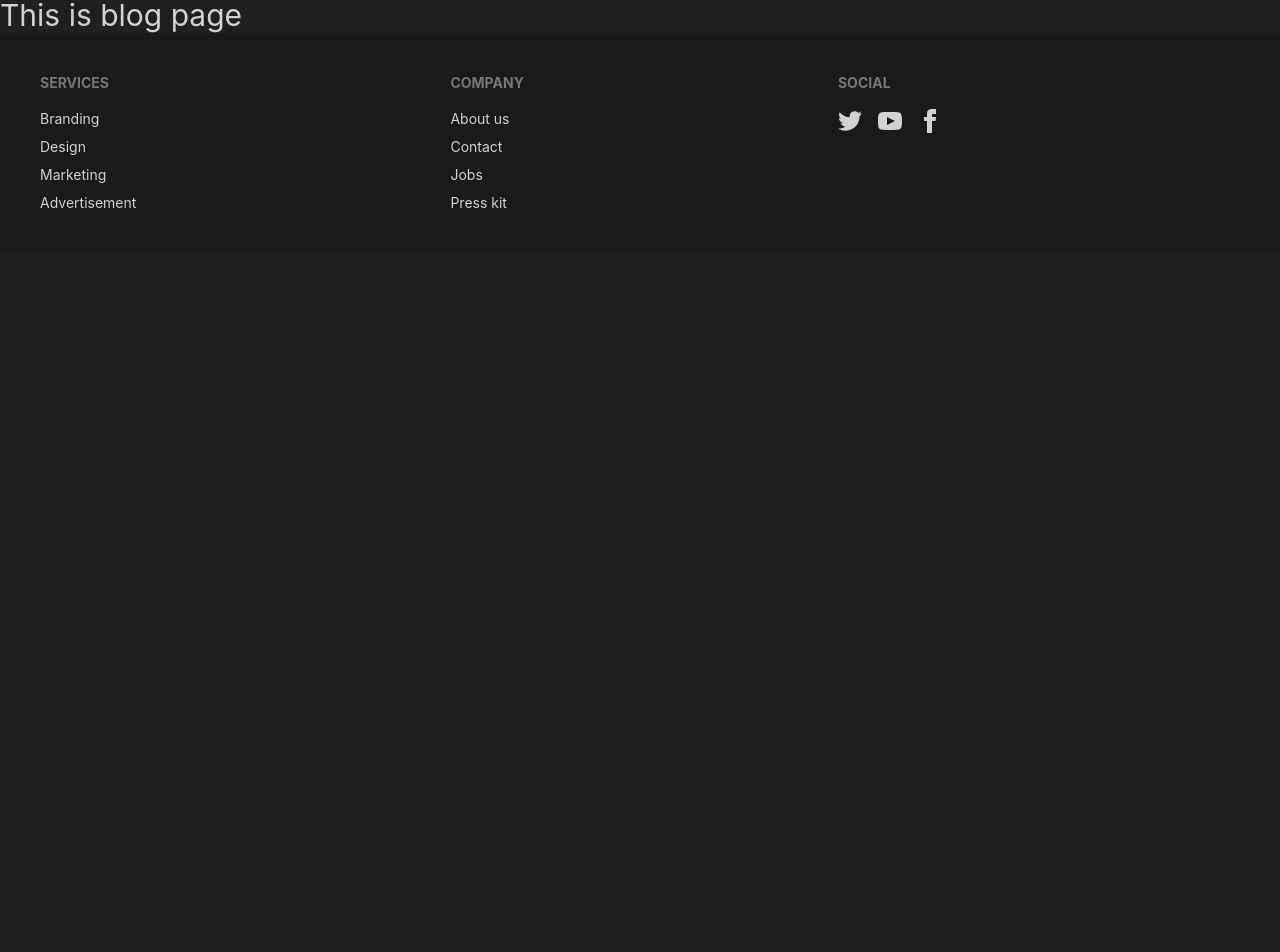
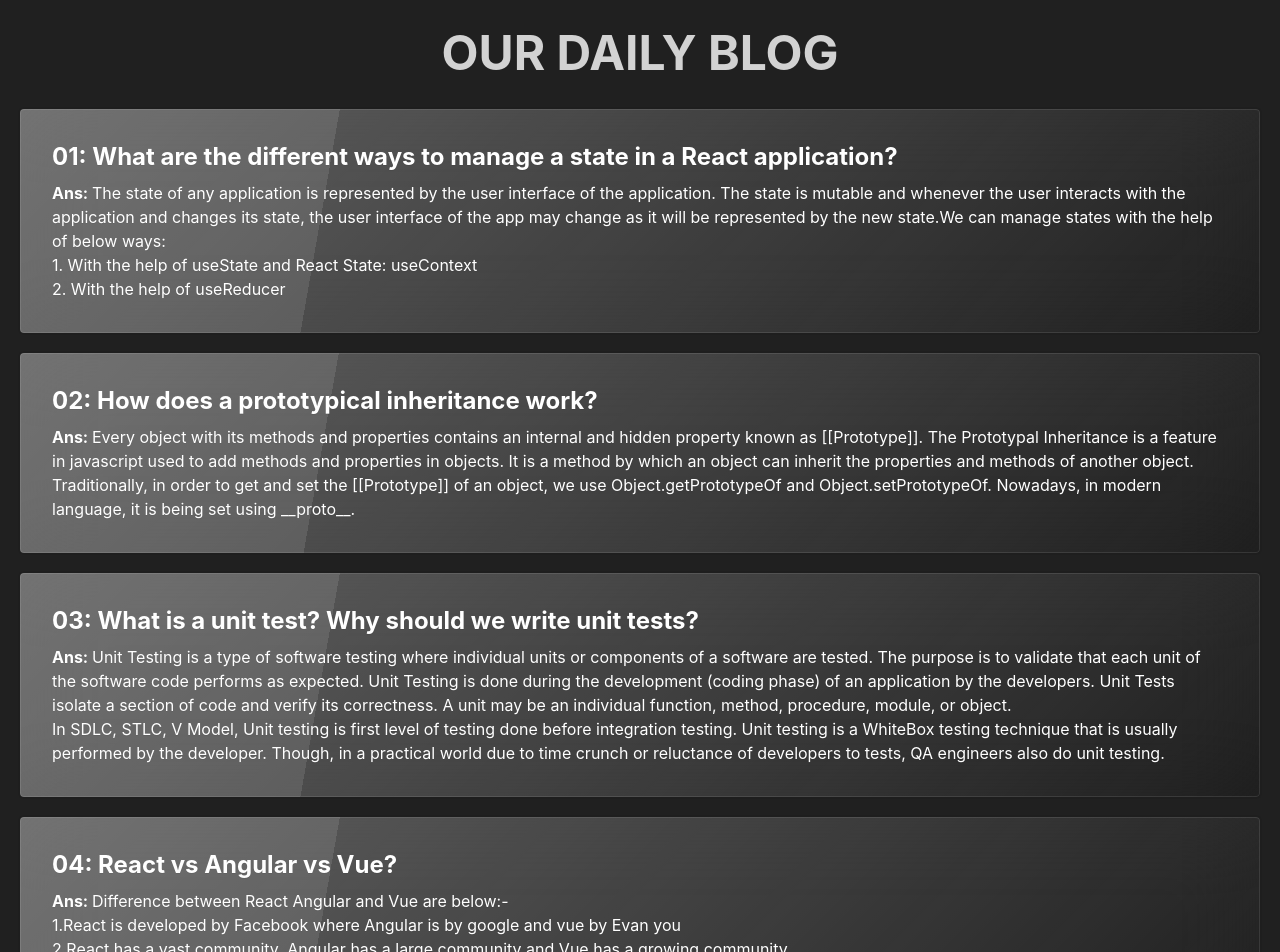
Before and after one commit to nabiursiddique/used-phoneshop-client, a React (Create React App) app: page /blogs in a window 1280 px wide. Shown: the part 67-1019 px from the top of the page. Before the commit the page ends 800 px from the top, so only its background shows below. Built offline with nearby package versions, Linux system fonts and the light colour scheme.

Commit message:
Blog page is completed

```diff
--- a/src/Pages/Blogs/Blogs.js
+++ b/src/Pages/Blogs/Blogs.js
@@ -2,8 +2,57 @@
 
 const Blogs = () => {
     return (
-        <div>
-            <h2 className="text-3xl">This is blog page</h2>
+        <div className='mx-5'>
+            <h2 className="text-5xl text-center font-bold my-8">OUR DAILY BLOG</h2>
+            {/* First question */}
+            <div>
+                <div className="card glass text-white my-5">
+                    <div className="card-body">
+                        <h2 className="text-2xl font-bold">01: What are the different ways to manage a state in a React application?</h2>
+                        <p><b>Ans: </b>The state of any application is represented by the user interface of the application. The state is mutable and whenever the user interacts with the application and changes its state, the user interface of the app may change as it will be represented by the new state.We can manage states with the help of below ways:<br></br>
+                            1. With the help of useState and React State: useContext <br></br>
+                            2. With the help of useReducer
+                        </p>
+                    </div>
+                </div>
+            </div>
+            {/* 2nd question */}
+            <div>
+                <div className="card glass text-white my-5">
+                    <div className="card-body">
+                        <h2 className="text-2xl font-bold">02: How does a prototypical inheritance work?</h2>
+                        <p><b>Ans: </b>Every object with its methods and properties contains an internal and hidden property known as [[Prototype]]. The Prototypal Inheritance is a feature in javascript used to add methods and properties in objects. It is a method by which an object can inherit the properties and methods of another object. Traditionally, in order to get and set the [[Prototype]] of an object, we use Object.getPrototypeOf and Object.setPrototypeOf. Nowadays, in modern language, it is being set using __proto__.
+                        </p>
+                    </div>
+                </div>
+            </div>
+            {/* Third question */}
+            <div>
+                <div className="card glass text-white my-5">
+                    <div className="card-body">
+                        <h2 className="text-2xl font-bold">03: What is a unit test? Why should we write unit tests? </h2>
+                        <p><b>Ans: </b>Unit Testing is a type of software testing where individual units or components of a software are tested. The purpose is to validate that each unit of the software code performs as expected. Unit Testing is done during the development (coding phase) of an application by the developers. Unit Tests isolate a section of code and verify its correctness. A unit may be an individual function, method, procedure, module, or object. <br></br>
+
+                            In SDLC, STLC, V Model, Unit testing is first level of testing done before integration testing. Unit testing is a WhiteBox testing technique that is usually performed by the developer. Though, in a practical world due to time crunch or reluctance of developers to tests, QA engineers also do unit testing.
+                        </p>
+                    </div>
+                </div>
+            </div>
+            {/* Fourth question */}
+            <div>
+                <div className="card glass text-white my-5">
+                    <div className="card-body">
+                        <h2 className="text-2xl font-bold">04: React vs Angular vs Vue? </h2>
+                        <p><b>Ans: </b>Difference between React Angular and Vue are below:- <br></br>
+                            1.React is developed by Facebook where Angular is by google and vue by Evan you <br></br>
+                            2.React has a vast community, Angular has a large community and Vue has a growing community.<br></br>
+                            3.Learning curve of React is Gradual, learning curve of Angular is steep and vue js is smooth <br></br>
+                            4.React is mostly used for cross-platform apps, Angular is used for large scale apps, and vue is used for lightweight apps.
+
+                        </p>
+                    </div>
+                </div>
+            </div>
         </div>
     );
 };
```
